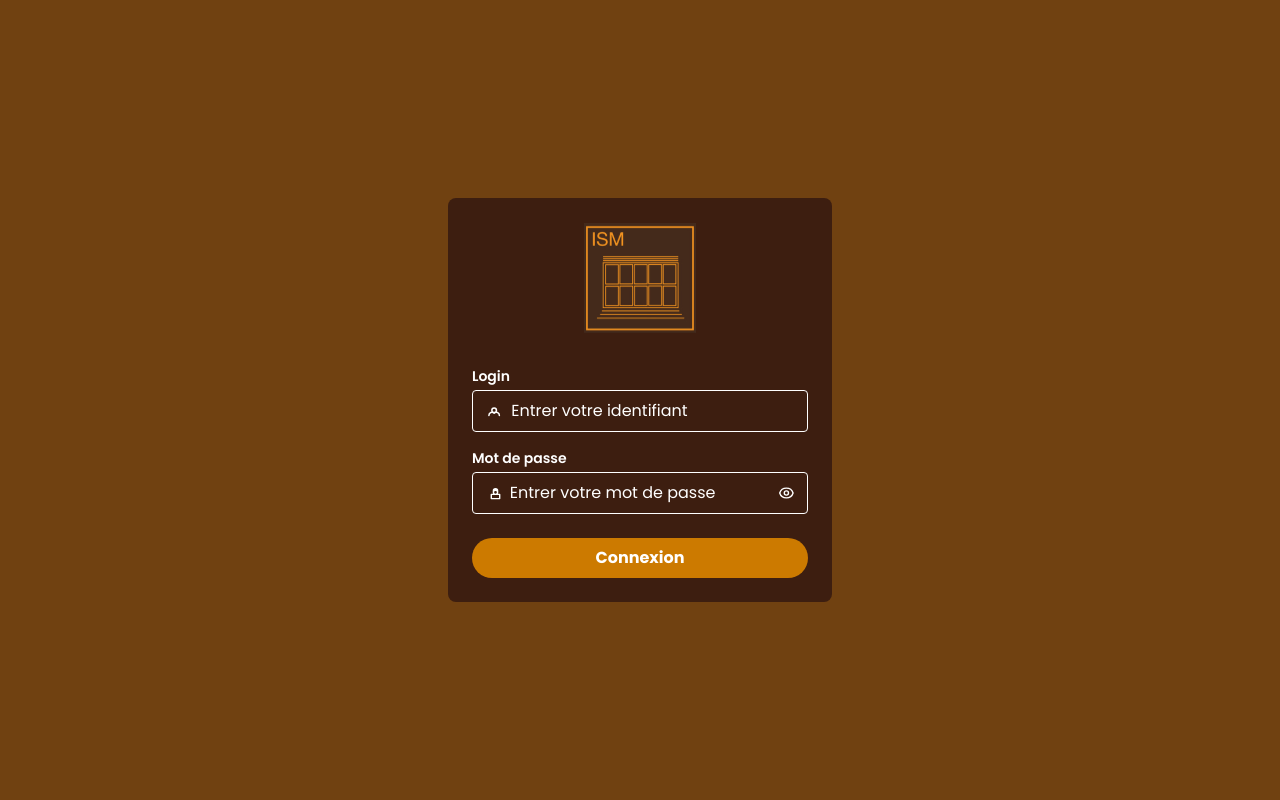
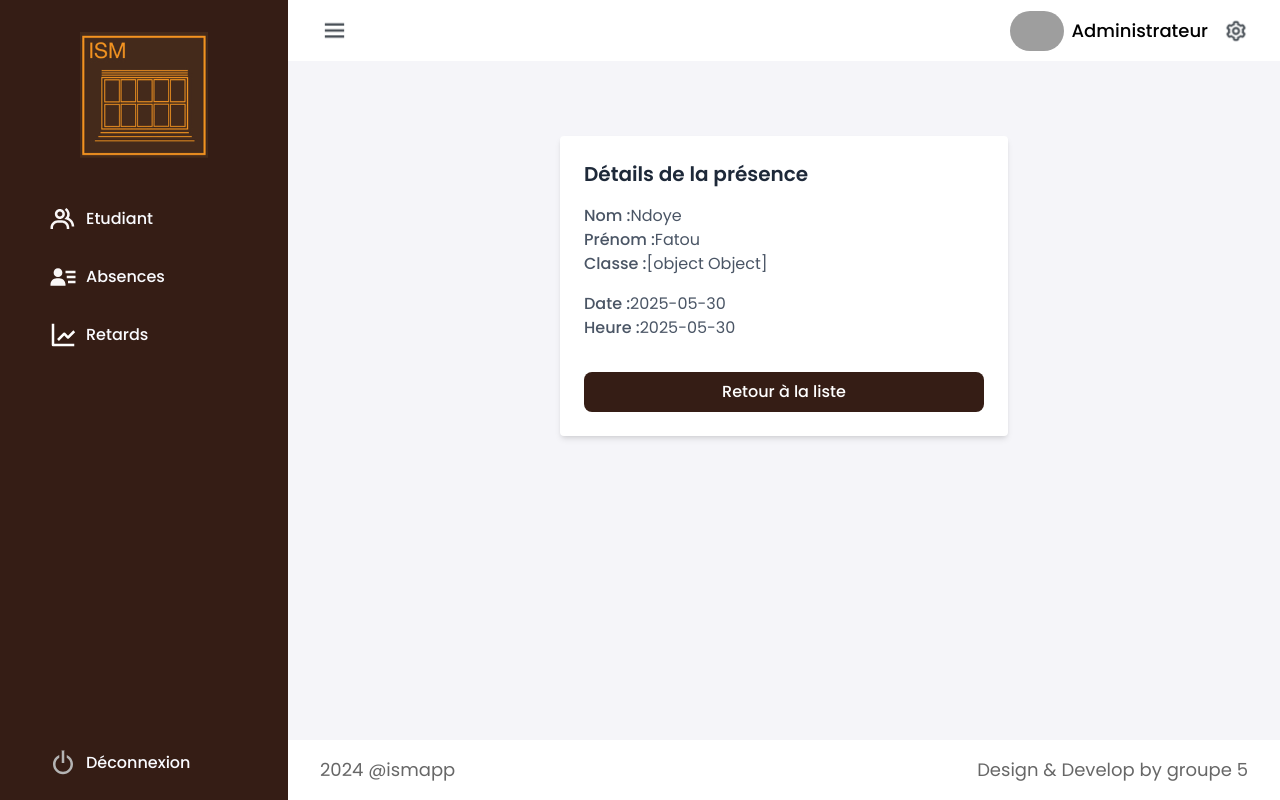
Before and after one commit to YayaSOW/hackathon_front_groupe_5, an Angular app: page /absence/1 in a window 1280 px wide. Before the commit this address led to /login. Built offline with nearby package versions, Linux system fonts and the light colour scheme; sample sign-in values are in the browser's storage; grey boxes are pictures that could not be loaded.

Commit message:
Mise à jour

```diff
--- a/src/app/app.routes.ts
+++ b/src/app/app.routes.ts
@@ -19,7 +19,7 @@ export const routes: Routes = [
     children: [
       { path: 'etudiant', component: EtudiantListPageComponent },
       { path: 'absence', component: AbsenceListPageComponent },
-      { path: 'item', component: AbsenceItemComponent },
+      { path: 'absence/:id', component: AbsenceItemComponent },
       { path: 'retard', component: RetardListPageComponent },
     ]
   },
--- a/src/app/pages/admin/absences/absence-item/absence-item.component.html
+++ b/src/app/pages/admin/absences/absence-item/absence-item.component.html
@@ -2,20 +2,14 @@
   <h2 class="text-xl font-semibold text-gray-800 mb-4">Détails de la présence</h2>
 
   <div class="mb-4">
-    <p class="text-gray-600"><span class="font-medium">Nom :</span></p>
-    <p class="text-gray-600"><span class="font-medium">Prénom :</span></p>
-    <p class="text-gray-600"><span class="font-medium">Classe :</span></p>
+    <p class="text-gray-600"><span class="font-medium">Nom :</span>{{ presence?.etudiant?.nom }}</p>
+    <p class="text-gray-600"><span class="font-medium">Prénom :</span>{{ presence?.etudiant?.prenom }}</p>
+    <p class="text-gray-600"><span class="font-medium">Classe :</span>{{ presence?.etudiant?.classe }}</p>
   </div>
 
   <div class="mb-4">
-    <p class="text-gray-600"><span class="font-medium">Date :</span></p>
-    <p class="text-gray-600"><span class="font-medium">Heure :</span></p>
-    <p class="text-gray-600">
-      <span class="font-medium">Statut :</span>
-      <span>
-
-      </span>
-    </p>
+    <p class="text-gray-600"><span class="font-medium">Date :</span>{{ presence?.date }}</p>
+    <p class="text-gray-600"><span class="font-medium">Heure :</span>{{ presence?.date }}</p>
   </div>
 
   <button (click)="onRedirection()"
--- a/src/app/pages/admin/absences/absence-item/absence-item.component.ts
+++ b/src/app/pages/admin/absences/absence-item/absence-item.component.ts
@@ -1,5 +1,7 @@
-import { Component } from '@angular/core';
-import { Router, RouterLink } from '@angular/router';
+import {Component, OnInit} from '@angular/core';
+import {ActivatedRoute, Router, RouterLink} from '@angular/router';
+import {PresenceService} from '../../../../shared/services/impl/presence.service';
+import {Presence} from '../../../../shared/model/presence';
 
 @Component({
   selector: 'app-absence-item',
@@ -7,8 +9,21 @@ import { Router, RouterLink } from '@angular/router';
   templateUrl: './absence-item.component.html',
   styleUrl: './absence-item.component.css'
 })
-export class AbsenceItemComponent {
-  constructor(private router: Router){}
+export class AbsenceItemComponent implements OnInit {
+  presence?: Presence;
+
+  constructor(private router: Router, private route: ActivatedRoute, private presenceService: PresenceService){}
+
+  ngOnInit(): void {
+    const idParam = this.route.snapshot.paramMap.get('id');
+    const id = idParam ? +idParam : undefined;
+
+    if (id !== undefined) {
+      this.presenceService.getPresencesById(id).subscribe((data) => {
+        this.presence = data;
+      });
+    }
+  }
 
    onRedirection(){
     this.router.navigate(['absence']) }
--- a/src/app/pages/admin/absences/absence-table/absence-table.component.html
+++ b/src/app/pages/admin/absences/absence-table/absence-table.component.html
@@ -19,7 +19,8 @@
       <td class="p-2.5">{{ absence.etudiant?.prenom }}</td>
       <td class="p-2.5">{{ absence.cours?.nomCours }}</td>
       <td class="p-2.5">
-        <button (click)="onViewDetails()" class="bg-[#351D15] text-white rounded-sm text-sm p-2">Voir Détails</button>
+        <button (click)="onViewDetails(absence.id)"
+                class="bg-[#351D15] text-white rounded-sm text-sm p-2">Voir Détails</button>
       </td>
     </tr>
   </tbody>
--- a/src/app/pages/admin/absences/absence-table/absence-table.component.ts
+++ b/src/app/pages/admin/absences/absence-table/absence-table.component.ts
@@ -28,7 +28,12 @@ export class AbsenceTableComponent implements OnInit {
       });
   }
 
-  onViewDetails(){
-    this.router.navigateByUrl('item');
+  onViewDetails(id?: number) {
+    if (id !== undefined) {
+      this.router.navigateByUrl(`absence/${id}`);
+    } else {
+      console.error("ID d'absence non défini");
+    }
   }
+
 }
--- a/src/app/shared/mock/presence.mock.ts
+++ b/src/app/shared/mock/presence.mock.ts
@@ -21,7 +21,16 @@ export const MOCK_PRESENCE: Presence[] = [
     etudiant: MOCK_ETUDIANT[1],
     cours: MOCK_COURS[1],
     admin: MOCK_ADMIN[0],
-    justificatifs: []  }
+    justificatifs: []  },
+  {
+    id: 3,
+    date: '2025-05-30',
+    typePresence: 'ABSENT',
+    etudiant: MOCK_ETUDIANT[1],
+    cours: MOCK_COURS[1],
+    admin: MOCK_ADMIN[0],
+    justificatifs: [MOCK_JUSTIFICATIF[0]]
+  },
 ];
 
 // Liaison des absences aux entités
--- a/src/app/shared/services/impl/presence.service.ts
+++ b/src/app/shared/services/impl/presence.service.ts
@@ -11,8 +11,23 @@ export class PresenceService {
     return of(MOCK_PRESENCE);
   }
 
+  getPresencesById(id: number): Observable<Presence | undefined> {
+    const found = MOCK_PRESENCE.find(p => p.id === id);
+    return of(found);
+  }
+
   getPresencesByType(type: 'ABSENT' | 'PRESENT' | 'RETARD' | 'JUSTIFIE'): Observable<Presence[]> {
     const filtered = MOCK_PRESENCE.filter(p => p.typePresence === type);
     return of(filtered);
   }
+
+  getJustifiedAbsences(): Observable<Presence[]> {
+    const justifiedAbsences = MOCK_PRESENCE.filter(p =>
+      p.typePresence === 'ABSENT' &&
+      p.justificatifs &&
+      p.justificatifs.length > 0
+    );
+    return of(justifiedAbsences);
+  }
+
 }
```
